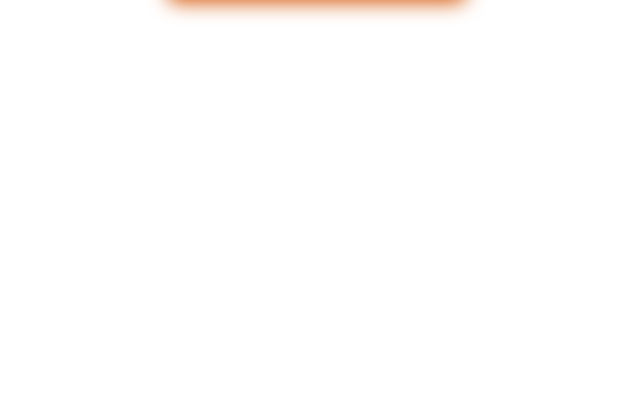
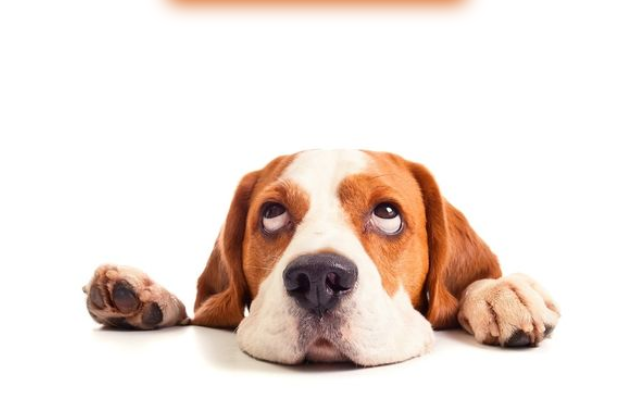
Before and after one commit to YassminSayed2021/pet-shop-project, a plain HTML site: page payment-page/payment-page.html in a window 1280 px wide. Shown: the part 214-630 px from the top of the page, without its empty margins (323-963 px from the left). Drawn offline with Linux system fonts and the light colour scheme; the site is published under a folder, as on GitHub Pages, so addresses that start at the root find nothing.

Commit message:
Update style.css

```diff
--- a/payment-page/style.css
+++ b/payment-page/style.css
@@ -10,7 +10,7 @@ body {
   justify-content: center;
   align-items: flex-start;
   min-height: 100vh;
-  background: url('/pet-shop-project/payment-page/0ba39f8ac96987377a9b2d6a6deee3c6.jpg') no-repeat center / contain;
+  background: url('./0ba39f8ac96987377a9b2d6a6deee3c6.jpg') no-repeat center / contain;
   background-blend-mode: overlay;
   padding: 4rem 1rem;
 }
```
